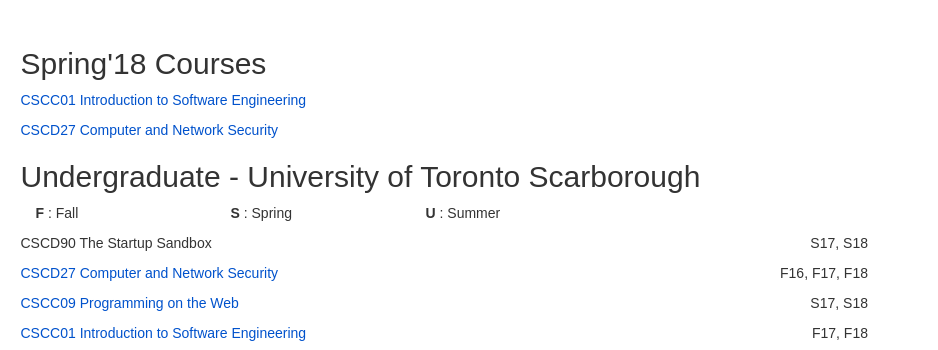
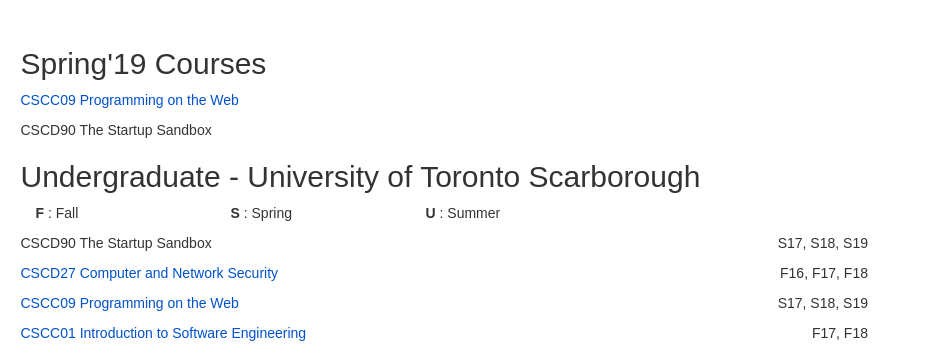
Before and after one commit to ThierrySans/thierrysans.github.io, a plain HTML site: page index.html in a window 1280 px wide. Shown: the part 339-689 px from the top of the page, 342-1280 px from the left. Drawn offline with nearby package versions, Linux system fonts and the light colour scheme; a script that the page names is missing.

Commit message:
S19 update

```diff
--- a/index.html
+++ b/index.html
@@ -92,14 +92,14 @@
                    </div>
                    <div id="teaching" class="anchor">
 
-                       <h2>Spring'18 Courses</h2>
+                       <h2>Spring'19 Courses</h2>
 
                        <div class="course">
-                           <div class="title"><a href="https://thierrysans.github.io/CSCC01/" title="CSCC01">CSCC01 Introduction to Software Engineering</a></div>
+                           <div class="title"><a href="https://thierrysans.github.io/CSCC09/" title="CSCC09">CSCC09 Programming on the Web</a></div>
                       </div>
 
                        <div class="course">
-                            <div class="title"><a href="https://thierrysans.github.io/CSCD27/" title="CSCD27">CSCD27 Computer and Network Security</a></div>
+                            <div class="title">CSCD90 The Startup Sandbox</div>
                         </div>
 
 
@@ -116,7 +116,7 @@
 
                        <div class="course">
                            <div class="title">CSCD90 The Startup Sandbox</div>
-                           <div class="year">S17, S18</div>
+                           <div class="year">S17, S18, S19</div>
                        </div>
 
 
@@ -127,7 +127,7 @@
 
                        <div class="course">
                            <div class="title"><a href="https://thierrysans.github.io/CSCC09/" title="CSCC09">CSCC09 Programming on the Web</a></div>
-                           <div class="year">S17, S18</div>
+                           <div class="year">S17, S18, S19</div>
                        </div>
 
                        <div class="course">
```
Also changed, not shown: 1 other file.
